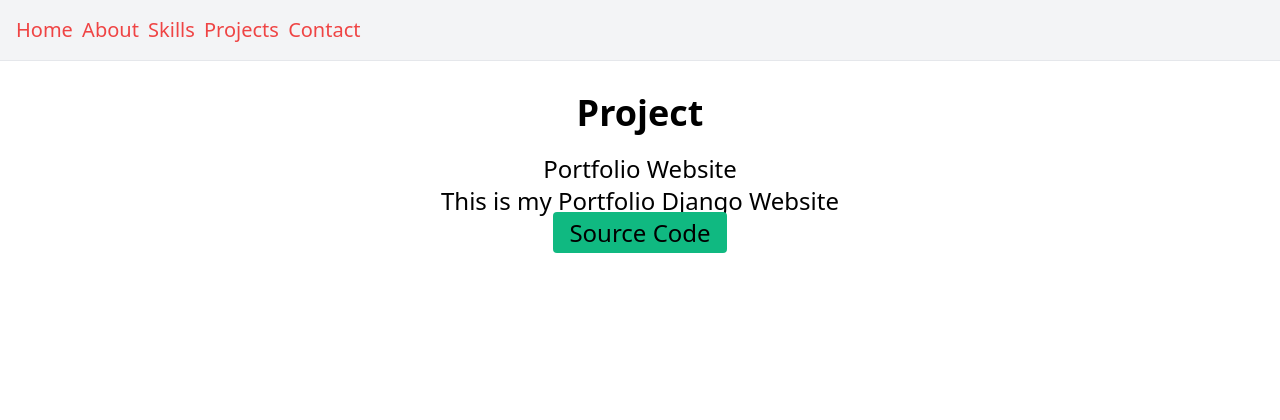
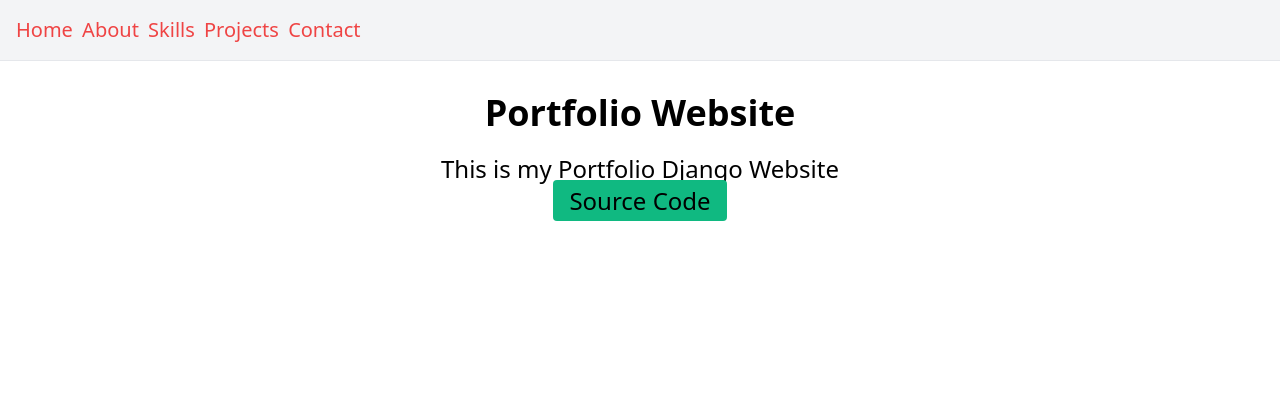
Before and after one commit to ZanderCoding/Portfo_Django, a Django app: page /projects/1/ in a window 1280 px wide. Shown: the top 420 px of the page. Run offline with Django 4.2, Linux system fonts and the light colour scheme; data comes from the database, SQL or seed files in the repository.

Commit message:
Moved the title to the h1 instead of it just saying "Projects"

```diff
--- a/portfo/templates/portfo/project_detail.html
+++ b/portfo/templates/portfo/project_detail.html
@@ -4,11 +4,9 @@
 
 {% block content %}
     <header class="text-center">
-        <h1 class="text-4xl font-bold mb-4">Project</h1>
+        <h1 class="text-4xl font-bold mb-4">{{ project.name }}</h1>
     </header>
     <section class="text-center mt-5 text-2xl">
-        {{ project.name }}
-        <br>
         {{ project.description }}
         <br>
         <a href="{{ project.source_code }}" target="_blank" rel="noopener noreferrer" class="bg-green-500 px-4 py-1 rounded hover:cursor-pointer hover:bg-green-600">Source Code</a>
```
